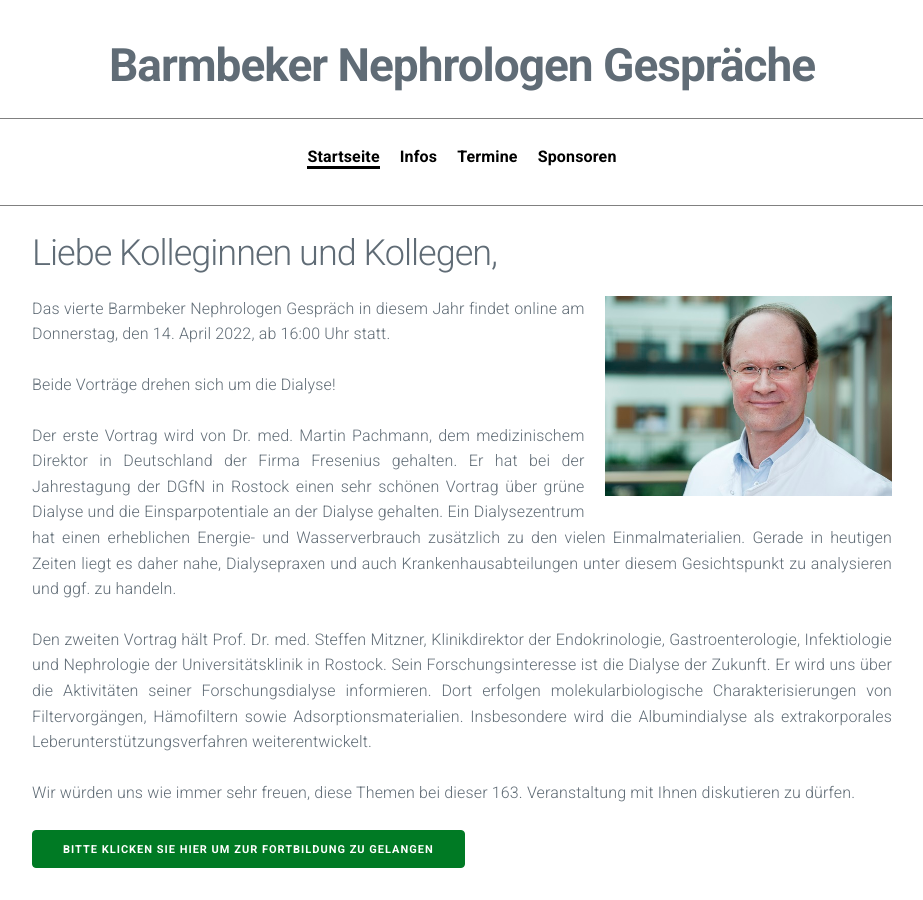
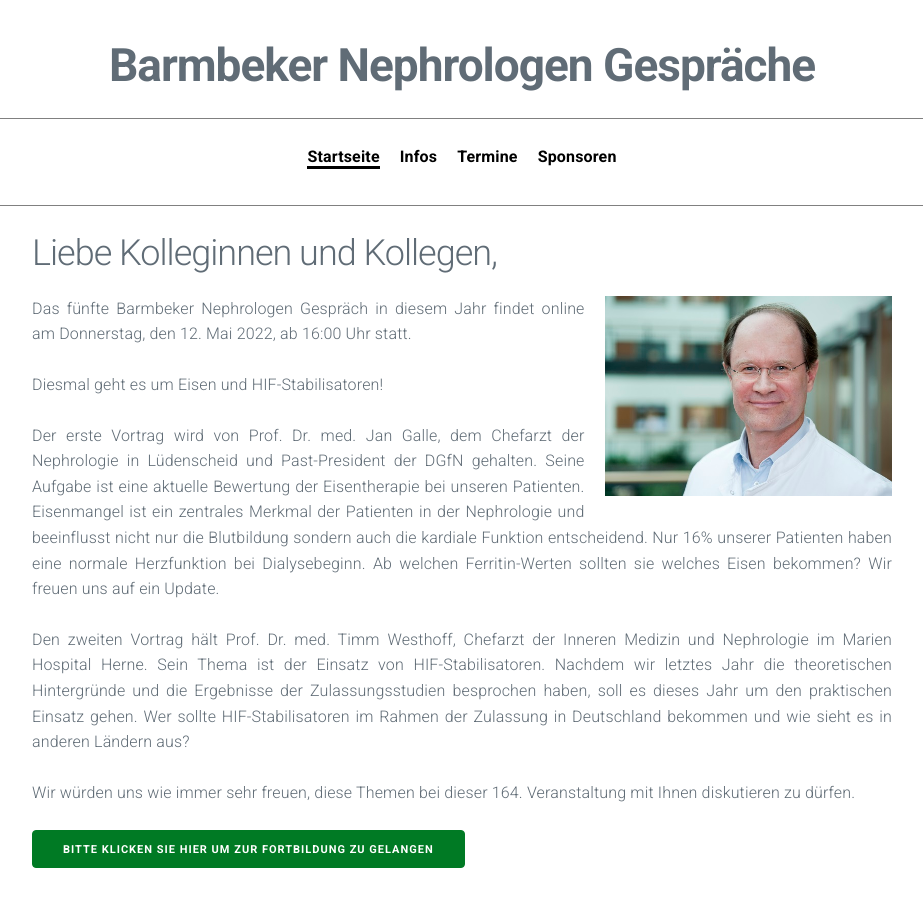
Before and after one commit to manuelpaul86/manuelpaul86.github.io, a Jekyll site: the page built from index.md, in a window 1280 px wide and 900 px high. Shown: the whole window, without its empty margins (178-1101 px from the left). Built offline with Jekyll 4.4.1, drawn with Linux system fonts in a browser that asks for light colours.

Commit message:
Update index.md

```diff
--- a/index.md
+++ b/index.md
@@ -4,15 +4,15 @@ title: Barmbeker Nephrologen Gespräche
 ---
 ## Liebe Kolleginnen und Kollegen,
 
-<img src="/assets/images/CA_Meyer.jpg" height="200rem" style="float:right; margin-left:20px; margin-bottom:20px;">Das  vierte Barmbeker Nephrologen Gespräch in diesem Jahr findet online am Donnerstag, den 14. April 2022, ab 16:00 Uhr statt.
+<img src="/assets/images/CA_Meyer.jpg" height="200rem" style="float:right; margin-left:20px; margin-bottom:20px;">Das  fünfte Barmbeker Nephrologen Gespräch in diesem Jahr findet online am Donnerstag, den 12. Mai 2022, ab 16:00 Uhr statt.
 
-Beide Vorträge drehen sich um die Dialyse!
+Diesmal geht es um Eisen und HIF-Stabilisatoren!
 
-Der erste Vortrag wird von Dr. med. Martin Pachmann, dem medizinischem Direktor in Deutschland der Firma Fresenius gehalten. Er hat bei der Jahrestagung der DGfN in Rostock einen sehr schönen Vortrag über grüne Dialyse und die Einsparpotentiale an der Dialyse gehalten. Ein Dialysezentrum hat einen erheblichen Energie- und Wasserverbrauch zusätzlich zu den vielen Einmalmaterialien. Gerade in heutigen Zeiten liegt es daher nahe, Dialysepraxen und auch Krankenhausabteilungen unter diesem Gesichtspunkt zu analysieren und ggf. zu handeln.
+Der erste Vortrag wird von Prof. Dr. med. Jan Galle, dem Chefarzt der Nephrologie in Lüdenscheid und Past-President der DGfN  gehalten. Seine Aufgabe ist eine aktuelle Bewertung der Eisentherapie bei unseren Patienten. Eisenmangel ist ein zentrales Merkmal der Patienten in der Nephrologie und beeinflusst nicht nur die Blutbildung sondern auch die kardiale Funktion entscheidend. Nur 16% unserer Patienten haben eine normale Herzfunktion bei Dialysebeginn. Ab welchen Ferritin-Werten sollten sie welches Eisen bekommen? Wir freuen uns auf ein Update.
 
-Den zweiten Vortrag hält Prof. Dr. med. Steffen Mitzner, Klinikdirektor der Endokrinologie, Gastroenterologie, Infektiologie und Nephrologie der Universitätsklinik in Rostock. Sein Forschungsinteresse ist die Dialyse der Zukunft. Er wird uns über die Aktivitäten seiner Forschungsdialyse informieren. Dort erfolgen molekularbiologische Charakterisierungen von Filtervorgängen, Hämofiltern sowie Adsorptionsmaterialien. Insbesondere wird die Albumindialyse als extrakorporales Leberunterstützungsverfahren weiterentwickelt.
+Den zweiten Vortrag hält Prof. Dr. med. Timm Westhoff, Chefarzt der Inneren Medizin und Nephrologie im Marien Hospital Herne. Sein Thema ist der Einsatz von HIF-Stabilisatoren. Nachdem wir letztes Jahr die theoretischen Hintergründe und die Ergebnisse der Zulassungsstudien besprochen haben, soll es dieses Jahr um den praktischen Einsatz gehen. Wer sollte HIF-Stabilisatoren im Rahmen der Zulassung in Deutschland bekommen und wie sieht es in anderen Ländern aus?
 
-Wir würden uns wie immer sehr freuen, diese Themen bei dieser 163. Veranstaltung mit Ihnen diskutieren zu dürfen.
+Wir würden uns wie immer sehr freuen, diese Themen bei dieser 164. Veranstaltung mit Ihnen diskutieren zu dürfen.
 
 <a class="button" href="https://teams.microsoft.com/l/meetup-join/19%3ameeting_N2E0ZGI0NmEtOGVlNS00ZTFkLTk0YzEtNTkwMWE0YmFhMjIy%40thread.v2/0?context=%7b%22Tid%22%3a%22e6160a47-a12e-4ab1-be56-bddd09456693%22%2c%22Oid%22%3a%2254de3200-43af-4cbb-8fde-9d0457be7bcb%22%7d" target="_blank">Bitte klicken Sie hier um zur Fortbildung zu gelangen</a>
 
```
